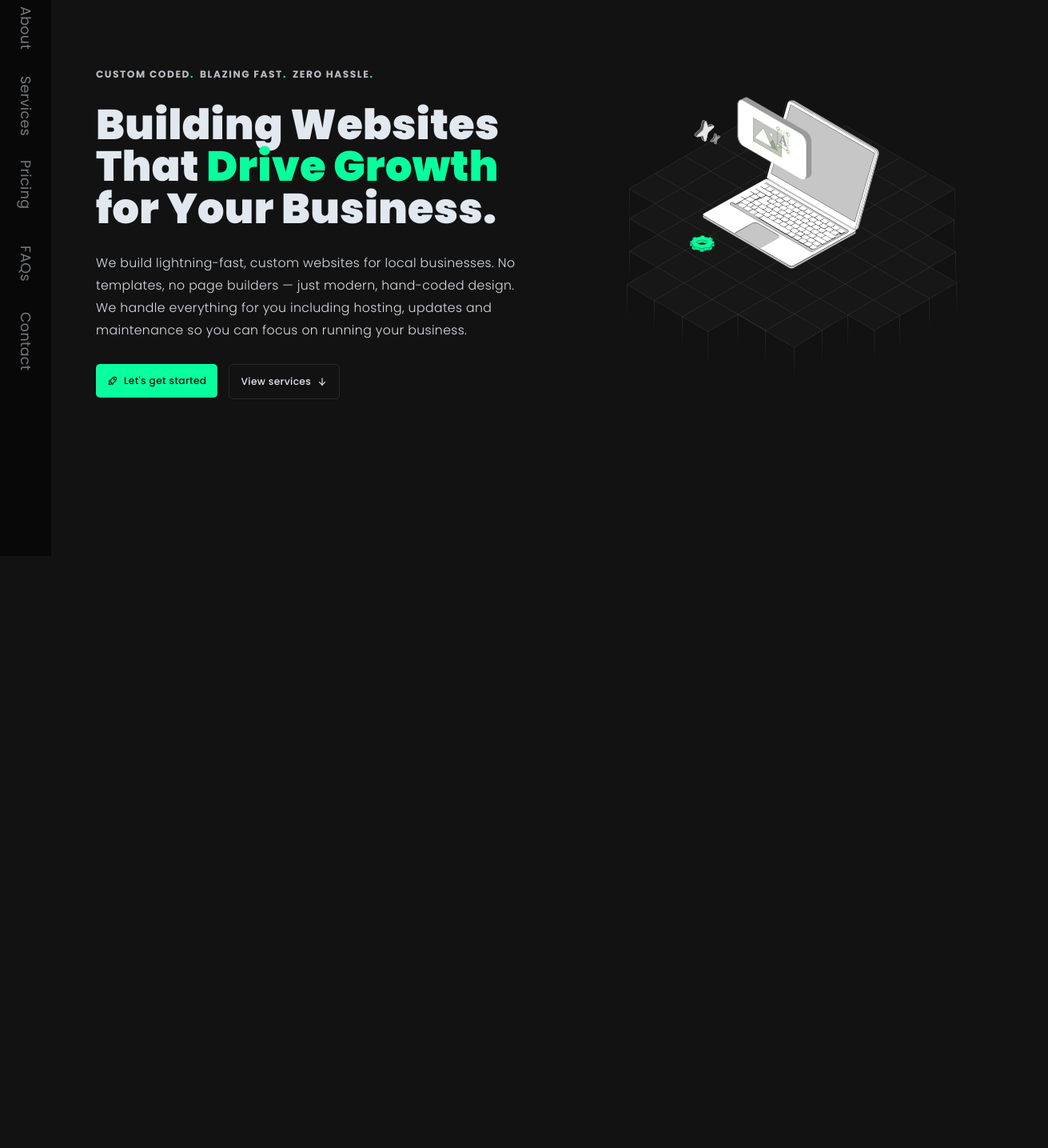
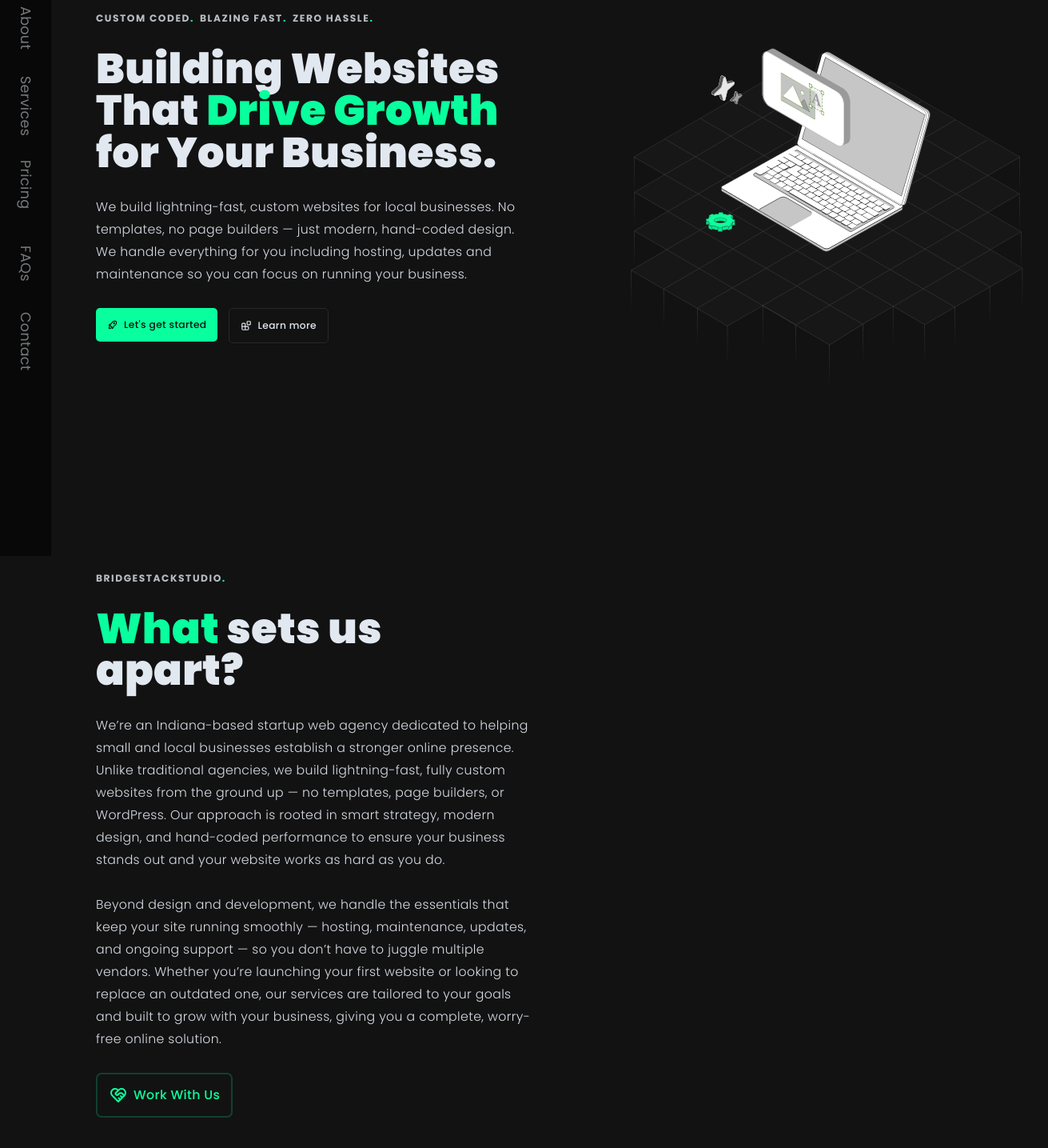
Before and after one commit to zabe-dev/bridgestackstudio, a Next.js app: page / in a window 1280 px wide. Shown: the part 105-1540 px from the top of the page at 80% size, 1311 px wide, since content can reach past the window. Before the commit the page ends 870 px from the top, so only its background shows below. Built offline with nearby package versions, Linux system fonts and the light colour scheme.

Commit message:
feat: add about section

```diff
--- a/src/app/globals.css
+++ b/src/app/globals.css
@@ -116,9 +116,14 @@
 	--tracking-wider: calc(var(--tracking-normal) + 0.05em);
 	--tracking-widest: calc(var(--tracking-normal) + 0.1em);
 }
+
+html {
+	scroll-behavior: smooth;
+}
+
 body {
 	min-width: 100vw;
-	scroll-behavior: smooth;
+
 	letter-spacing: var(--tracking-normal);
 }
 
--- a/src/app/layout.tsx
+++ b/src/app/layout.tsx
@@ -66,9 +66,7 @@ export default function RootLayout({
 				)}
 			>
 				<Navbar />
-				<div className="flex flex-1 flex-col overflow-y-auto px-4 sm:px-8">
-					{children}
-				</div>
+				<div className="flex flex-1 flex-col px-4 sm:px-8">{children}</div>
 				<SpeedInsights />
 			</body>
 		</html>
--- a/src/app/page.tsx
+++ b/src/app/page.tsx
@@ -1,3 +1,4 @@
+import AboutSection from "@/components/about-section";
 import Header from "@/components/header";
 import HeroSection from "@/components/hero-section";
 
@@ -6,6 +7,7 @@ export default function Home() {
 		<>
 			<Header />
 			<HeroSection />
+			<AboutSection />
 		</>
 	);
 }
--- /dev/null
+++ b/src/components/about-section.tsx
@@ -0,0 +1,54 @@
+"use client";
+
+import Link from "next/link";
+import { IconHeartHandshake } from "@tabler/icons-react";
+import RevealOnScroll from "./reveal-on-scroll";
+
+export default function AboutSection() {
+	return (
+		<RevealOnScroll delay={0.5}>
+			<section
+				id="about"
+				className="mx-auto flex max-w-[1400px] flex-col px-8 py-12 md:grid md:grid-cols-2 md:pb-32"
+			>
+				<div className="flex flex-col gap-6 py-2 md:gap-8">
+					<div className="flex flex-wrap gap-2">
+						<p className="text-foreground/80 text-xs font-bold tracking-widest uppercase md:text-sm">
+							BRIDGESTACKSTUDIO
+							<span className="text-primary">.</span>
+						</p>
+					</div>
+					<p className="leading-tightest text-5xl font-black md:text-6xl">
+						<span className="text-primary">What</span> sets us apart?
+					</p>
+					<p className="text-foreground/95 leading-7 font-light md:text-lg md:leading-8">
+						We’re an Indiana-based startup web agency dedicated to helping small
+						and local businesses establish a stronger online presence. Unlike
+						traditional agencies, we build lightning-fast, fully custom websites
+						from the ground up — no templates, page builders, or WordPress. Our
+						approach is rooted in smart strategy, modern design, and hand-coded
+						performance to ensure your business stands out and your website
+						works as hard as you do.
+					</p>
+					<p className="text-foreground/95 leading-7 font-light md:text-lg md:leading-8">
+						Beyond design and development, we handle the essentials that keep
+						your site running smoothly — hosting, maintenance, updates, and
+						ongoing support — so you don’t have to juggle multiple vendors.
+						Whether you’re launching your first website or looking to replace an
+						outdated one, our services are tailored to your goals and built to
+						grow with your business, giving you a complete, worry-free online
+						solution.
+					</p>
+					<div className="flex flex-col gap-4 md:flex-row">
+						<Link
+							href="#contact"
+							className="text-primary border-primary/20 hover:bg-primary/10 flex w-fit items-center gap-2 rounded-lg border-2 p-4 text-lg font-medium transition-colors duration-500 hover:text-green-400"
+						>
+							<IconHeartHandshake /> Work With Us
+						</Link>
+					</div>
+				</div>
+			</section>
+		</RevealOnScroll>
+	);
+}
--- a/src/components/header.tsx
+++ b/src/components/header.tsx
@@ -57,7 +57,7 @@ export default function Header() {
 				}}
 			>
 				<IconMail size={18} />
-				Send us a message
+				Send us an email
 			</motion.a>
 		</header>
 	);
--- a/src/components/hero-section.tsx
+++ b/src/components/hero-section.tsx
@@ -2,7 +2,7 @@
 
 import Image from "next/image";
 import Link from "next/link";
-import { IconArrowDown, IconRocket } from "@tabler/icons-react";
+import { IconBlocks, IconRocket } from "@tabler/icons-react";
 import { motion } from "motion/react";
 import RevealOnScroll from "./reveal-on-scroll";
 import { Button } from "./ui/button";
@@ -10,8 +10,8 @@ import { Button } from "./ui/button";
 export default function HeroSection() {
 	return (
 		<RevealOnScroll delay={0.5}>
-			<section className="mx-auto flex min-h-screen max-w-[1400px] flex-col px-8 py-12 md:grid md:grid-cols-2 md:py-32">
-				<div className="flex flex-col gap-6 py-2 md:gap-8">
+			<section className="mx-auto flex max-w-[1400px] flex-col px-8 py-12 md:grid md:grid-cols-2 md:pb-32">
+				<div className="flex flex-col gap-6 pt-2 md:gap-8">
 					<div className="flex flex-wrap gap-2">
 						{["CUSTOM CODED", "BLAZING FAST", "ZERO HASSLE"].map(
 							(text, index) => (
@@ -30,7 +30,7 @@ export default function HeroSection() {
 						<span className="text-primary">Drive Growth</span> for Your
 						Business.
 					</h1>
-					<p className="text-foreground/95 leading-8 font-light md:text-lg">
+					<p className="text-foreground/95 leading-7 font-light md:text-lg md:leading-8">
 						We build lightning-fast, custom websites for local businesses. No
 						templates, no page builders — just modern, hand-coded design. We
 						handle everything for you including hosting, updates and maintenance
@@ -53,13 +53,13 @@ export default function HeroSection() {
 							variant="outline"
 						>
 							<Link href="#services">
-								View services
-								<IconArrowDown />
+								<IconBlocks />
+								Learn more
 							</Link>
 						</Button>
 					</div>
 				</div>
-				<div className="relative flex flex-row-reverse md:flex-row">
+				<div className="relative flex md:flex-row">
 					<motion.div
 						animate={{ y: [0, -15, 0] }}
 						transition={{
@@ -67,7 +67,7 @@ export default function HeroSection() {
 							repeat: Infinity,
 							ease: "easeInOut",
 						}}
-						className="absolute top-0 mx-auto mt-12 md:left-25 md:mt-0"
+						className="relative top-0 mx-auto mt-12 md:left-25 md:mt-0"
 					>
 						<Image
 							src="/hero-section-image.svg"
--- a/src/components/reveal-on-scroll.tsx
+++ b/src/components/reveal-on-scroll.tsx
@@ -15,7 +15,7 @@ export default function RevealOnScroll({
 	duration = 0.6,
 }: RevealOnScrollProps) {
 	const ref = useRef(null);
-	const isInView = useInView(ref, { once: true, margin: "-100px" });
+	const isInView = useInView(ref, { once: true, margin: "-200px" });
 
 	return (
 		<motion.div
```
Also changed, not shown: public/about-section-image.svg (added).
